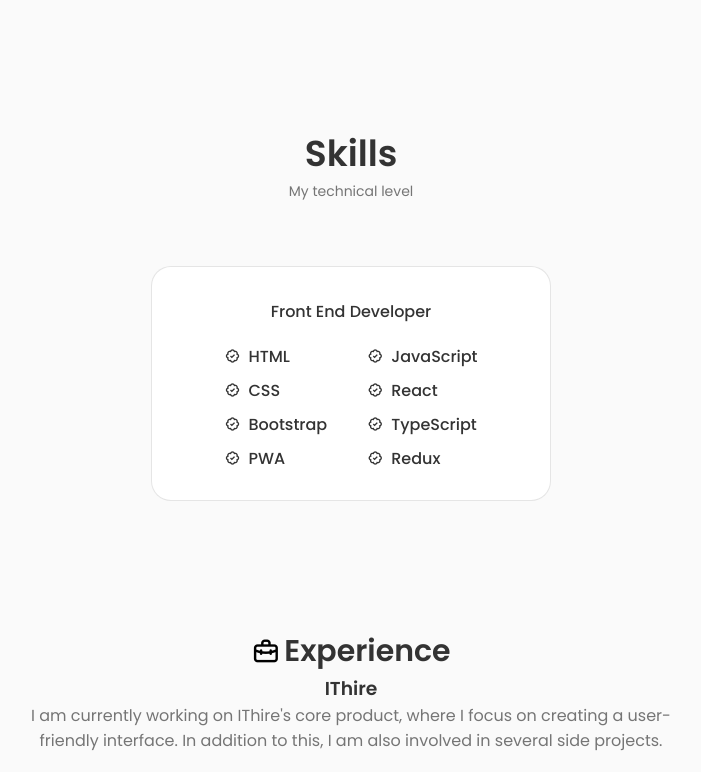
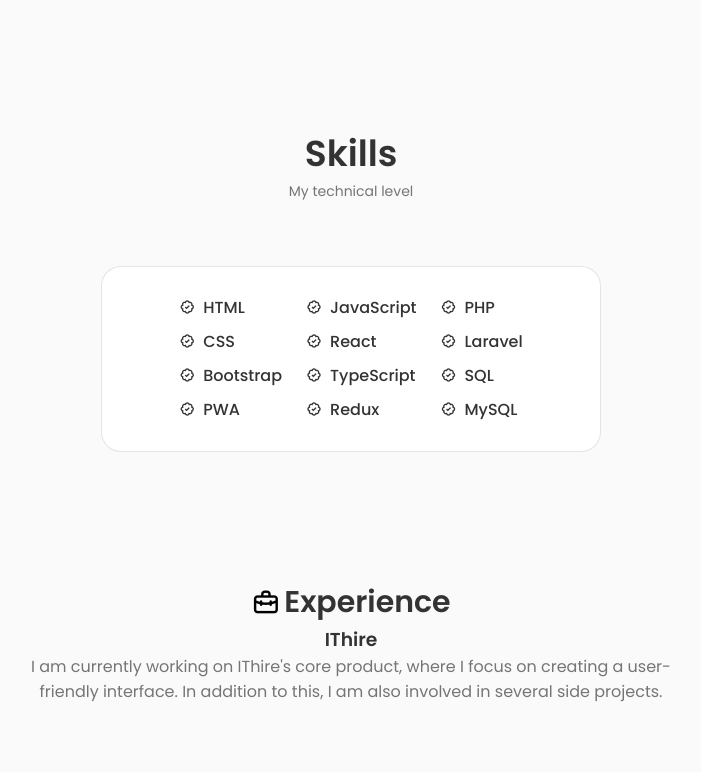
Before and after one commit to HenrikHovhannisyan/portfolio, a React (Create React App) app: page / in a window 1280 px wide. Shown: the part 1272-2044 px from the top of the page, without its empty margins (289-990 px from the left). Built offline with nearby package versions, Linux system fonts and the light colour scheme.

Commit message:
Fixed bugs

```diff
--- a/src/components/skills/Frontend.jsx
+++ b/src/components/skills/Frontend.jsx
@@ -3,7 +3,7 @@ import React from "react";
 const Frontend = () => {
   return (
     <div className="skills__content">
-      <h3 className="skills__title">Front End Developer</h3>
+      {/*<h3 className="skills__title">Front End Developer</h3>*/}
 
       <div className="skills__box">
         <div className="skills__group">
@@ -68,6 +68,36 @@ const Frontend = () => {
           </div>
         </div>
 
+        <div className="skills__group">
+          <div className="skills__data">
+            <i className="bx bx-badge-check"/>
+            <div>
+              <h3 className="skills__name">PHP</h3>
+            </div>
+          </div>
+
+          <div className="skills__data">
+            <i className="bx bx-badge-check"/>
+            <div>
+              <h3 className="skills__name">Laravel</h3>
+            </div>
+          </div>
+
+          <div className="skills__data">
+            <i className="bx bx-badge-check"/>
+            <div>
+              <h3 className="skills__name">SQL</h3>
+            </div>
+          </div>
+
+          <div className="skills__data">
+            <i className="bx bx-badge-check"/>
+            <div>
+              <h3 className="skills__name">MySQL</h3>
+            </div>
+          </div>
+        </div>
+
       </div>
     </div>
   );
--- a/src/components/skills/skills.css
+++ b/src/components/skills/skills.css
@@ -1,5 +1,5 @@
 .skills__container {
-    grid-template-columns: repeat(1, 400px);
+    grid-template-columns: repeat(1, 500px);
     column-gap: 3rem;
     justify-content: center;
 }
@@ -21,7 +21,7 @@
 .skills__box {
     display: flex;
     justify-content: center;
-    column-gap: 2.5rem;
+    column-gap: 1.5rem;
 }
 
 .skills__group {
```
Also changed, not shown: 1 other file (tests, documents, lock files or other folders).
